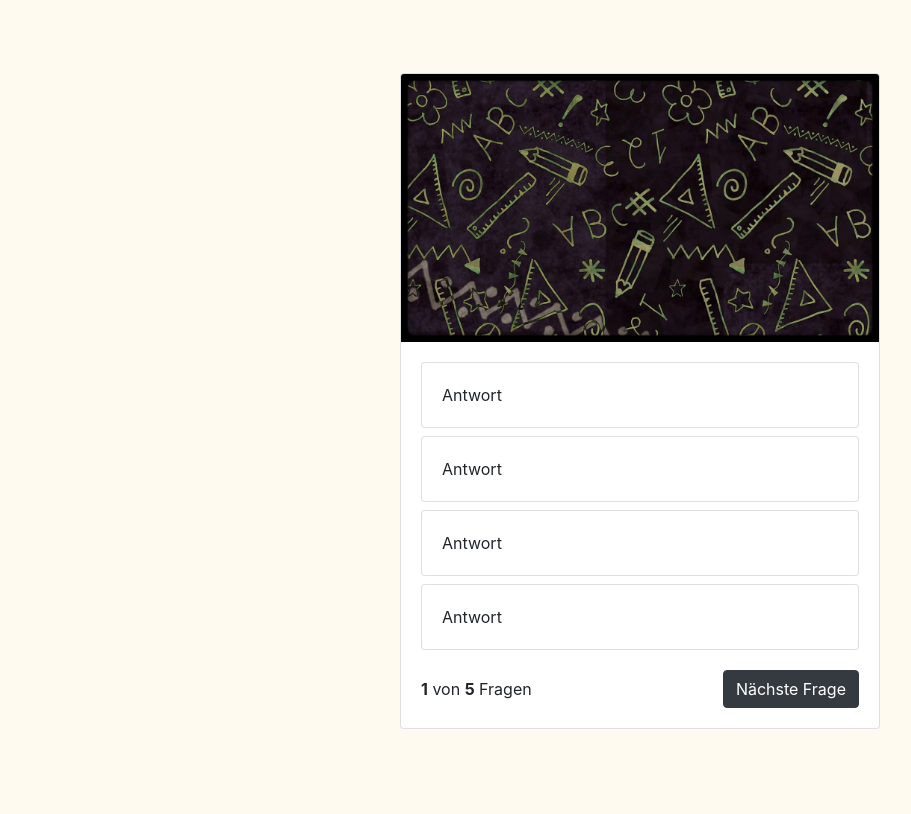
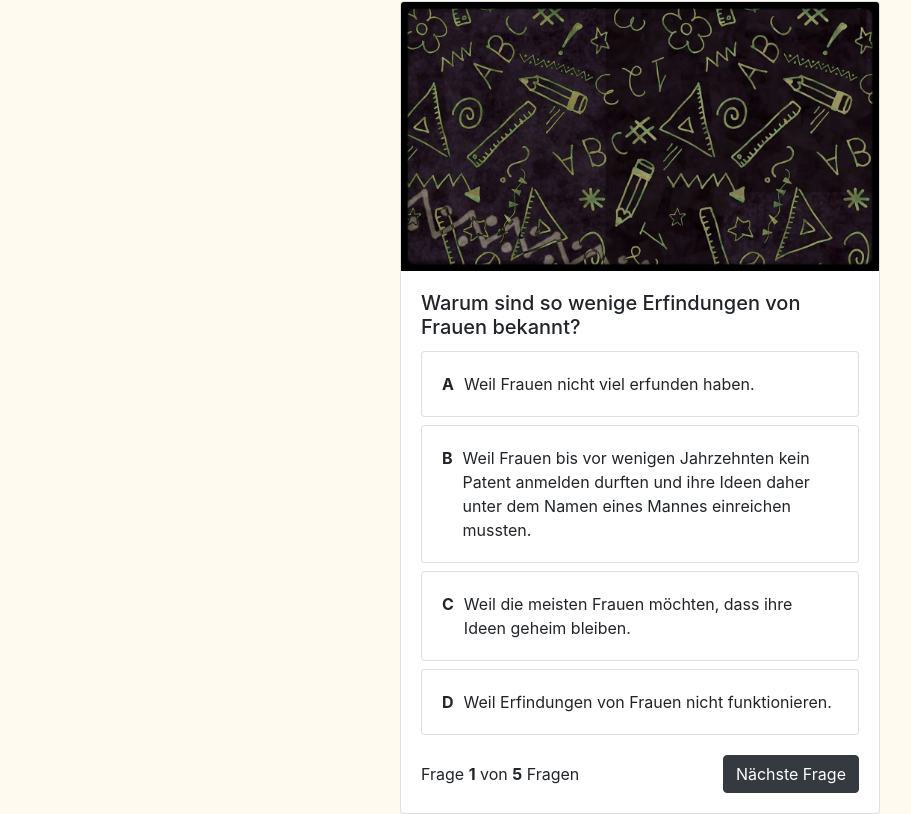
Before and after one commit to anitagasteiner/QuizApp, a plain HTML site: page index.html in a window 1280 px wide. Shown: the part 55-869 px from the top of the page, without its empty margins (0-911 px from the left). Drawn offline with nearby package versions, Linux system fonts and the light colour scheme.

Commit message:
first functions

```diff
--- a/index.html
+++ b/index.html
@@ -6,6 +6,8 @@
     <meta charset="UTF-8">
     <meta name="viewport" content="width=device-width, initial-scale=1.0">
 
+    <script src="var.js"></script>
+    <script src="templates.js"></script>
     <script src="script.js"></script>
 
     <link rel="stylesheet" href="style.css">
@@ -16,7 +18,7 @@
 
 </head>
 
-<body>
+<body onload="init()">
 
     <nav class="navbar bg-body-tertiary">
         <div class="container-fluid">
@@ -29,20 +31,10 @@
         <div class="card quizCard">
             <img src="img/education-6305113_1280.jpg" class="card-img-top" alt="">
             <div class="card-body">
-                <div class="card mb-2">
-                    <div class="card-body">Antwort</div>
-                </div>
-                <div class="card mb-2">
-                    <div class="card-body">Antwort</div>
-                </div>
-                <div class="card mb-2">
-                    <div class="card-body">Antwort</div>
-                </div>
-                <div class="card mb-2">
-                    <div class="card-body">Antwort</div>
-                </div>
+                <h5 class="card-title" id="questionText"></h5>
+                <div id="answers"></div>
                 <div class="questionFooter">
-                    <div><b>1</b> von <b>5</b> Fragen</div>
+                    <div>Frage <b id="questionNumber"></b> von <b id="numberOfQuestions"></b> Fragen</div>
                     <button type="button" class="btn btn-dark">Nächste Frage</button>
                 </div>
             </div>
--- a/script.js
+++ b/script.js
@@ -0,0 +1,25 @@
+function init() {
+    showQuestion();
+    showAnswers();
+    showQuestionNumber();
+    showNumberOfQuestions();
+}
+
+function showQuestion() {
+    let question = questions[currentQuestion]['question']; // an der Stelle "currentQuestion" -> Variable "currentQuestion" dafür definiert
+    document.getElementById('questionText').innerHTML = question;
+}
+
+function showAnswers() {
+    let answers = document.getElementById('answers');
+    answers.innerHTML = generateAnswersHTML();
+}
+
+function showQuestionNumber() {
+    let number = currentQuestion + 1;
+    document.getElementById('questionNumber').innerHTML = number;
+}
+
+function showNumberOfQuestions() {
+    document.getElementById('numberOfQuestions').innerHTML = questions.length;
+}
--- a/style.css
+++ b/style.css
@@ -15,9 +15,20 @@ body {
     justify-content: space-between;
     align-items: center;
     padding-top: 12px;
-
 }
 
 .quizCard {
     width: 30rem;
 }
+
+.answers {
+    display: flex;
+    flex-direction: row;
+    gap: 10px;
+}
+
+.answers:hover {
+    cursor: pointer;
+    background-color: rgba(157,147,101,0.5);
+    border-radius: 5px;
+}
--- /dev/null
+++ b/templates.js
@@ -0,0 +1,29 @@
+function generateAnswersHTML() {
+    let answer1 = questions[currentQuestion]['answer1'];
+    let answer2 = questions[currentQuestion]['answer2'];
+    let answer3 = questions[currentQuestion]['answer3'];
+    let answer4 = questions[currentQuestion]['answer4'];
+    return /*html*/`
+    <div class="card mb-2">
+        <div class="card-body answers">
+            <b>A</b>
+            <div>${answer1}</div>
+        </div>
+    </div>
+    <div class="card mb-2">
+        <div class="card-body answers">
+            <b>B</b>
+            <div>${answer2}</div>
+        </div>
+    </div>
+    <div class="card mb-2">
+        <div class="card-body answers">
+            <b>C</b>
+            <div>${answer3}</div>
+        </div>
+    </div>
+    <div class="card mb-2">
+        <div class="card-body answers"><b>D</b> <div>${answer4}</div></div>
+    </div>
+    `;
+}
--- /dev/null
+++ b/var.js
@@ -0,0 +1,44 @@
+questions = [
+    {
+        "question": "Warum sind so wenige Erfindungen von Frauen bekannt?",
+        "answer1": "Weil Frauen nicht viel erfunden haben.",
+        "answer2": "Weil Frauen bis vor wenigen Jahrzehnten kein Patent anmelden durften und ihre Ideen daher unter dem Namen eines Mannes einreichen mussten.",
+        "answer3": "Weil die meisten Frauen möchten, dass ihre Ideen geheim bleiben.",
+        "answer4": "Weil Erfindungen von Frauen nicht funktionieren.",
+        "rightAnswer": 2
+    },
+    {
+        "question": "Von wem wurde die Kreissäge erfunden?",
+        "answer1": "Walter Baker (1826)",
+        "answer2": "Hermine Granger (2001)",
+        "answer3": "Tabitha Babbitt (1813)",
+        "answer4": "Harry Potter (1998)",
+        "rightAnswer": 3
+    },
+    {
+        "question": "Wann wurde der Geschirrspüler erfunden?",
+        "answer1": "1956 von Heinz Wintermiller",
+        "answer2": "1872 von Josephine Cochrane",
+        "answer3": "1959 von Yoko Ono",
+        "answer4": "1981 von Linda McCartney",
+        "rightAnswer": 2
+    },
+    {
+        "question": "Wer hat die Autoheizung erfunden?",
+        "answer1": "Barbara Streisand (1994)",
+        "answer2": "1929 von Henry Ford",
+        "answer3": "1984 von Herbert Grönemeyer",
+        "answer4": "1893 von Margaret Wilcox",
+        "rightAnswer": 4
+    },
+    {
+        "question": "Von wem wurde der Raketentreibstoff Hydyne, der erste Flüssigtreibstoff, erfunden?",
+        "answer1": "1957 von Mary Sherman Morgan",
+        "answer2": "1959 von Juri Alexejewitsch Gagarin",
+        "answer3": "1951 von Laika Pasova",
+        "answer4": "1960 von Walentina Wladimirowna Tereschkowa",
+        "rightAnswer": 1
+    }
+];
+
+let currentQuestion = 0;
```
